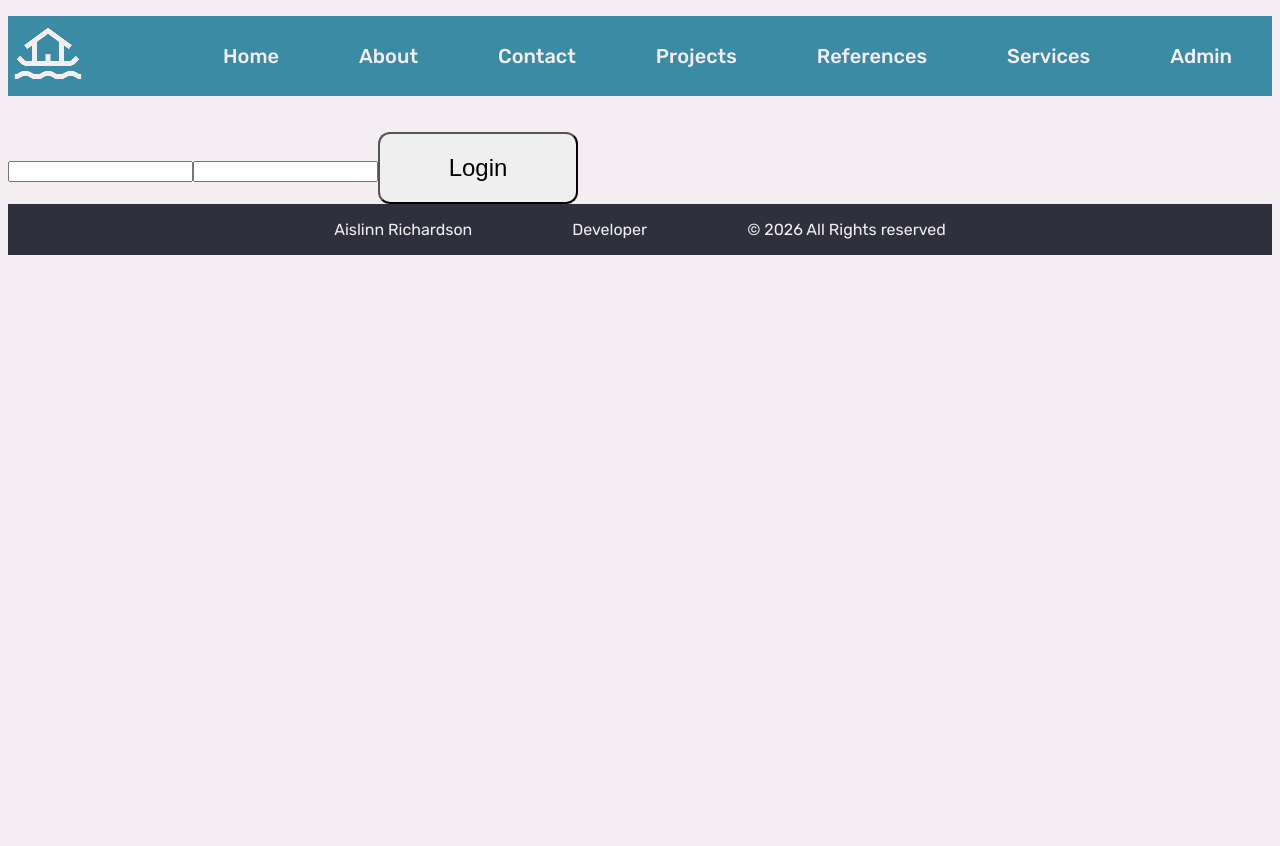
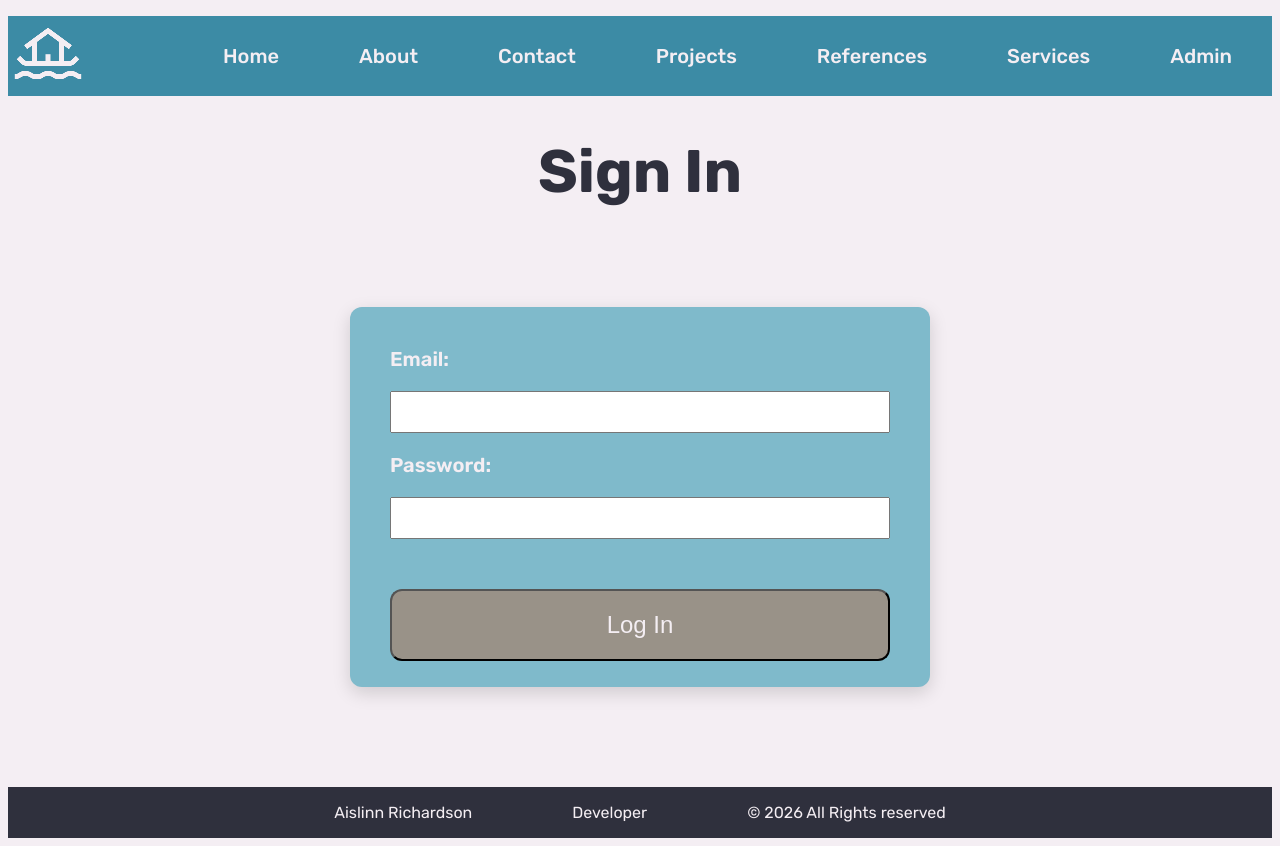
Before and after one commit to rsonas/Profile_Complete, a React (Vite) app in the folder client/: page /signin in a window 1280 px wide. Before the commit the page ends 800 px from the top, so only its background shows below. Built offline with nearby package versions, Linux system fonts and the light colour scheme.

Commit message:
Updated appearance of sign in page

```diff
--- a/client/src/pages/Signin.jsx
+++ b/client/src/pages/Signin.jsx
@@ -1,6 +1,7 @@
 import { useState } from "react";
 import { useNavigate } from "react-router-dom"
 import "../styles/App.css";
+import "../styles/Signin.css";
 
 // sign in page
 export default function Signin() {
@@ -42,23 +43,31 @@ export default function Signin() {
 
     //come bacn and apply css
     return (
-
+        <div className = "SignInComponent">
+            <h1>Sign In</h1>
+            <div className = "signInContent">
                 <form onSubmit = { submit }>
-
+                    <div className = "loginInput">
+                        <label>Email: </label>
                             <input
                                 onChange = {e=>setEmail(e.target.value)}
                             />
 
+                        <label>Password: </label>
                             <input
                                 type= "password"
                                 onChange = {e=>setPassword(e.target.value)}
                             />
+                    </div>
+
 
                     <button>
-                Login
+                        Log In
                     </button>
 
                 </form>
+            </div>
+        </div>
     )
 
 }
--- a/client/src/styles/Contact.css
+++ b/client/src/styles/Contact.css
@@ -73,10 +73,12 @@ button {
     border-radius: 12px;
     padding:20px;
     font-size: 24px;
+    cursor: pointer;
 }
+
 button:hover {
     transform: translateY(-5px);
-    box-shadow: 0 8px 20px rgba(0,0,0,0.15);
+    transition: all 0.2s ease;
 }
 
 
--- /dev/null
+++ b/client/src/styles/Signin.css
@@ -0,0 +1,57 @@
+/*
+
+    LOGIN LAYOUT
+
+*/
+
+.signInContent {
+    display: flex;
+    justify-content: center;
+    padding-bottom: 100px;
+    padding-top: 60px;
+}
+
+.signInContent form {
+    border-radius: 12px;
+    box-shadow: 0 6px 18px rgba(0, 0, 0, 0.15);
+    padding: 40px;
+    max-height: 300px;
+    min-width: 500px;
+    background-color: #7FBACB;
+}
+
+.loginInput {
+    display: flex;
+    flex-direction: column;
+    gap: 20px;
+}
+
+.loginInput label {
+    font-weight: 600;
+    font-size: 20px;
+    color: #F4EEF3;
+}
+
+.loginInput input {
+    font-size:medium;
+    padding: 10px;;
+}
+
+.signInContent button {
+    margin-top: 50px;
+    width: 100%;
+    border-radius: 12px;
+    background-color: #999288;
+    cursor: pointer;
+    color: #F4EEF3;
+}
+
+.signInContent button:hover {
+    margin-top: 50px;
+    width: 100%;
+    border-radius: 12px;
+    transform: translateY(-5px);
+    transition: all 0.2s ease;
+    cursor: pointer;
+    background-color: #999288;
+}
```
Lines whose indentation alone changed are shown as unchanged.
